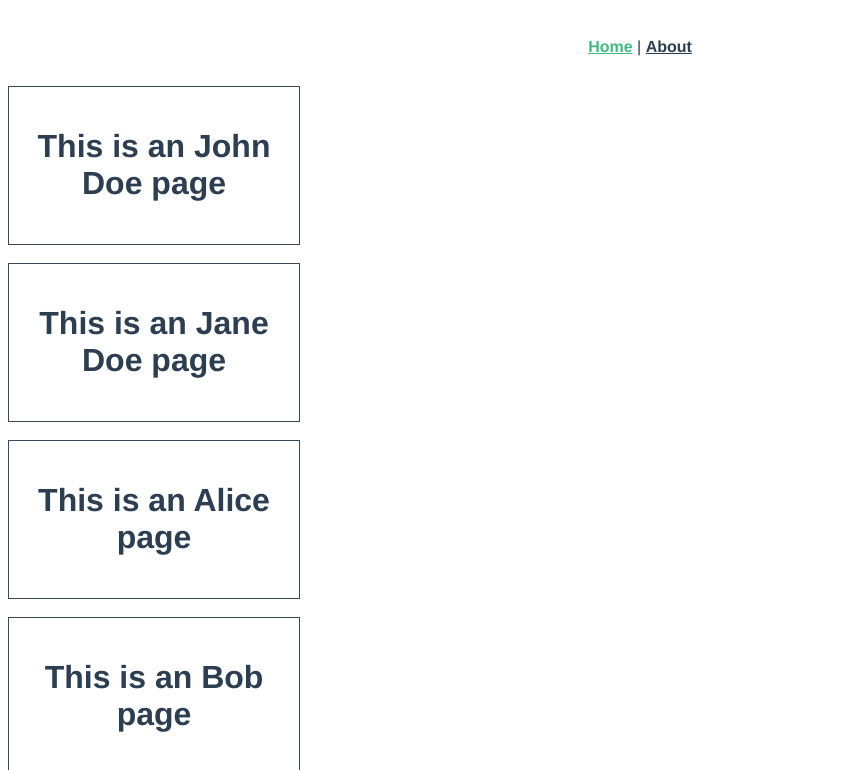
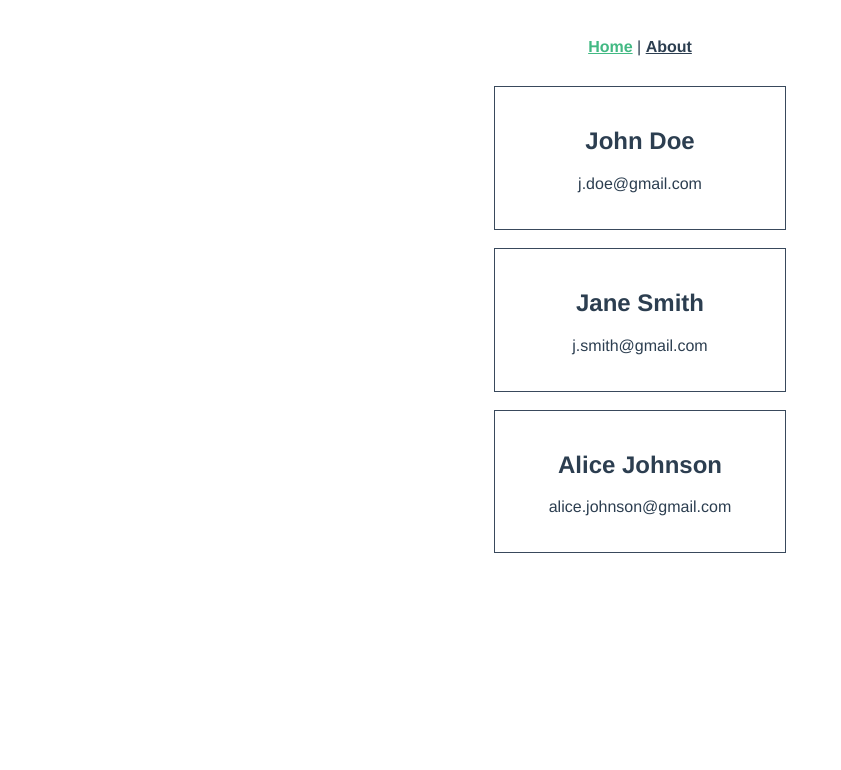
Before and after one commit to sirkittbreaker/713-DAY06-Vue-Participant, a Vue app in the folder 713-frontend/: page / in a window 1280 px wide. Shown: the top 770 px of the page, without its empty margins (0-841 px from the left). Built offline with nearby package versions, Linux system fonts and the light colour scheme; the HTML template or start-up script is replaced by a standard one.

Commit message:
Defined Participant, Event, and Organizer interfaces in type.ts, Populated participants array with sample data in ParticipantListView.vue

```diff
--- a/713-frontend/src/components/ParticipantCard.vue
+++ b/713-frontend/src/components/ParticipantCard.vue
@@ -1,17 +1,26 @@
 <script setup lang="ts">
-withDefaults(
-  defineProps<{
-    name: string
-  }>(),
-  {
-    name: 'default name',
-  },
-)
+import type { Participant } from '@/types'
+
+defineProps<{ participant: Participant }>()
 </script>
 
 <template>
-  <div class="participant-card">
-    <h1>This is an {{ name }} page</h1>
+  <div class="participant-class">
+    <div class="participant-card">
+      <h2>{{ participant.name }}</h2>
+      <p>{{ participant.email }}</p>
+      <!-- <h3>Events</h3>
+      <ul>
+        <li v-for="event in participant.events" :key="event.id">
+          <h4>{{ event.title }}</h4>
+          <p>{{ event.description }}</p>
+          <p>{{ event.location }}</p>
+          <p>{{ event.date }} at {{ event.time }}</p>
+          <p v-if="event.petsAllowed">Pets allowed</p>
+          <p>Organized by {{ event.organizer.name }}</p>
+        </li>
+      </ul> -->
+    </div>
   </div>
 </template>
 
--- a/713-frontend/src/views/ParticipantListView.vue
+++ b/713-frontend/src/views/ParticipantListView.vue
@@ -3,19 +3,100 @@ import { ref } from 'vue'
 import ParticipantCard from '@/components/ParticipantCard.vue'
 
 const participants = ref([
-  { id: 1, name: 'John Doe' },
-  { id: 2, name: 'Jane Doe' },
-  { id: 3, name: 'Alice' },
-  { id: 4, name: 'Bob' },
+  {
+    id: 1,
+    name: 'John Doe',
+    email: 'j.doe@gmail.com',
+    events: [
+      {
+        id: 1,
+        category: 'Conference',
+        title: 'Tech Conference 2025',
+        description: 'A conference about the latest in tech.',
+        location: 'New York',
+        date: '2025-05-20',
+        time: '10:00 AM',
+        petsAllowed: false,
+        organizer: {
+          id: 1,
+          name: 'Tech Corp',
+        },
+      },
+      {
+        id: 2,
+        category: 'Workshop',
+        title: 'Vue.js Workshop',
+        description: 'A workshop on Vue.js for beginners.',
+        location: 'San Francisco',
+        date: '2025-06-15',
+        time: '2:00 PM',
+        petsAllowed: true,
+        organizer: {
+          id: 2,
+          name: 'Vue Masters',
+        },
+      },
+    ],
+  },
+  {
+    id: 2,
+    name: 'Jane Smith',
+    email: 'j.smith@gmail.com',
+    events: [
+      {
+        id: 3,
+        category: 'Seminar',
+        title: 'AI Seminar 2025',
+        description: 'A seminar about the advancements in AI.',
+        location: 'Los Angeles',
+        date: '2025-07-10',
+        time: '9:00 AM',
+        petsAllowed: false,
+        organizer: {
+          id: 3,
+          name: 'AI Innovators',
+        },
+      },
+    ],
+  },
+  {
+    id: 3,
+    name: 'Alice Johnson',
+    email: 'alice.johnson@gmail.com',
+    events: [
+      {
+        id: 4,
+        category: 'Meetup',
+        title: 'Tech Meetup 2025',
+        description: 'A meetup for tech enthusiasts.',
+        location: 'Chicago',
+        date: '2025-08-05',
+        time: '6:00 PM',
+        petsAllowed: true,
+        organizer: {
+          id: 4,
+          name: 'Tech Enthusiasts',
+        },
+      },
+    ],
+  },
 ])
 </script>
 
 <template>
-  <div>
+  <div class="participants">
     <ParticipantCard
       v-for="participant in participants"
       :key="participant.id"
-      :name="participant.name"
+      :participant="participant"
     />
   </div>
 </template>
+
+<style scoped>
+.participants {
+  display: flex;
+  flex-direction: column;
+  align-items: center;
+}
+</style>
```
Also changed, not shown: 713-frontend/src/type.ts (added, +26 -0 lines).
